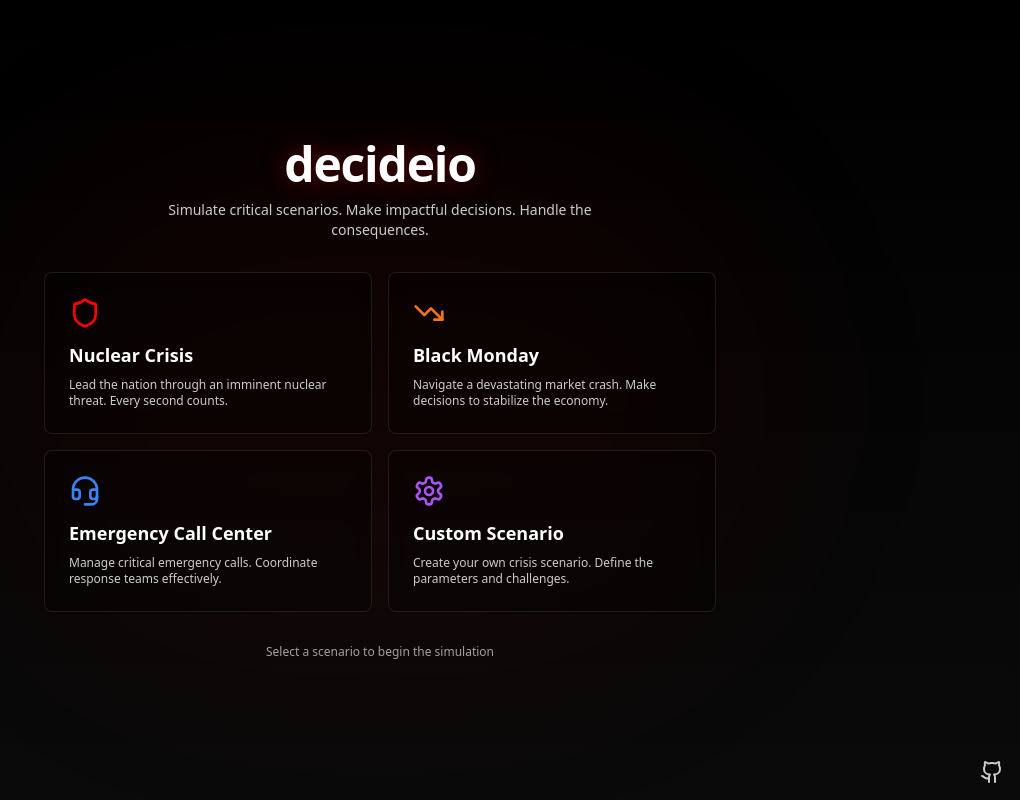
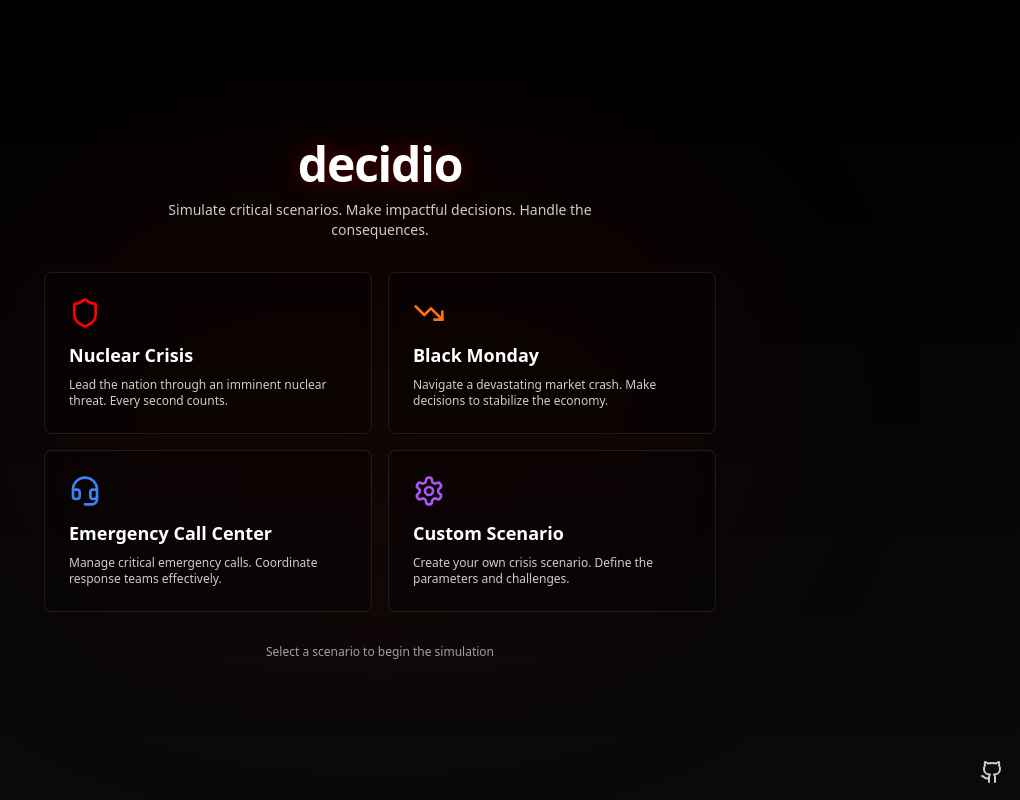
Before and after one commit to maledorak/decidio, a Next.js app: page / in a window 1280 px wide. Shown: the whole page, without its empty margins (260-1280 px from the left). Built offline with nearby package versions, Linux system fonts and the light colour scheme.

Commit message:
Fix typo in logo

```diff
--- a/src/app/page.tsx
+++ b/src/app/page.tsx
@@ -43,7 +43,7 @@ export default function Index() {
           className="text-center mb-8 relative z-10"
         >
           <h1 className="text-3xl md:text-5xl font-bold mb-3 animate-glow tracking-tight">
-            decideio
+            decidio
           </h1>
           <p className="text-muted-foreground text-xs md:text-sm max-w-md mx-auto">
             Simulate critical scenarios. Make impactful decisions. Handle the consequences.
--- a/src/app/scenarios/black-monday/page.tsx
+++ b/src/app/scenarios/black-monday/page.tsx
@@ -27,7 +27,7 @@ export default function BlackMondayScenario() {
         href="/"
         className="absolute left-20 top-[10%] text-2xl md:text-3xl font-bold tracking-tight hover:text-crisis-red transition-colors animate-glow z-50"
       >
-        decideio
+        decidio
       </Link>
       <div className="max-w-3xl w-full relative">
         <div className="absolute inset-0 bg-gradient-to-r from-orange-500/20 to-yellow-500/20 blur-[100px] opacity-30 rounded-full animate-float" />
--- a/src/app/scenarios/emergency-center/page.tsx
+++ b/src/app/scenarios/emergency-center/page.tsx
@@ -26,7 +26,7 @@ export default function EmergencyCenterScenario() {
         href="/"
         className="absolute left-20 top-[10%] text-2xl md:text-3xl font-bold tracking-tight hover:text-crisis-red transition-colors animate-glow z-50"
       >
-        decideio
+        decidio
       </Link>
       <div className="max-w-3xl w-full relative">
         <div className="absolute inset-0 bg-gradient-to-r from-blue-500/20 to-cyan-500/20 blur-[100px] opacity-30 rounded-full animate-float" />
--- a/src/app/scenarios/nuclear-crisis/page.tsx
+++ b/src/app/scenarios/nuclear-crisis/page.tsx
@@ -28,7 +28,7 @@ export default function NuclearCrisisScenario() {
         href="/"
         className="absolute left-20 top-[10%] text-2xl md:text-3xl font-bold tracking-tight hover:text-crisis-red transition-colors animate-glow z-50"
       >
-        decideio
+        decidio
       </Link>
       <div className="max-w-3xl w-full relative">
         <div className="absolute inset-0 bg-gradient-to-r from-crisis-red/20 to-crisis-accent/20 blur-[100px] opacity-30 rounded-full animate-float" />
```
